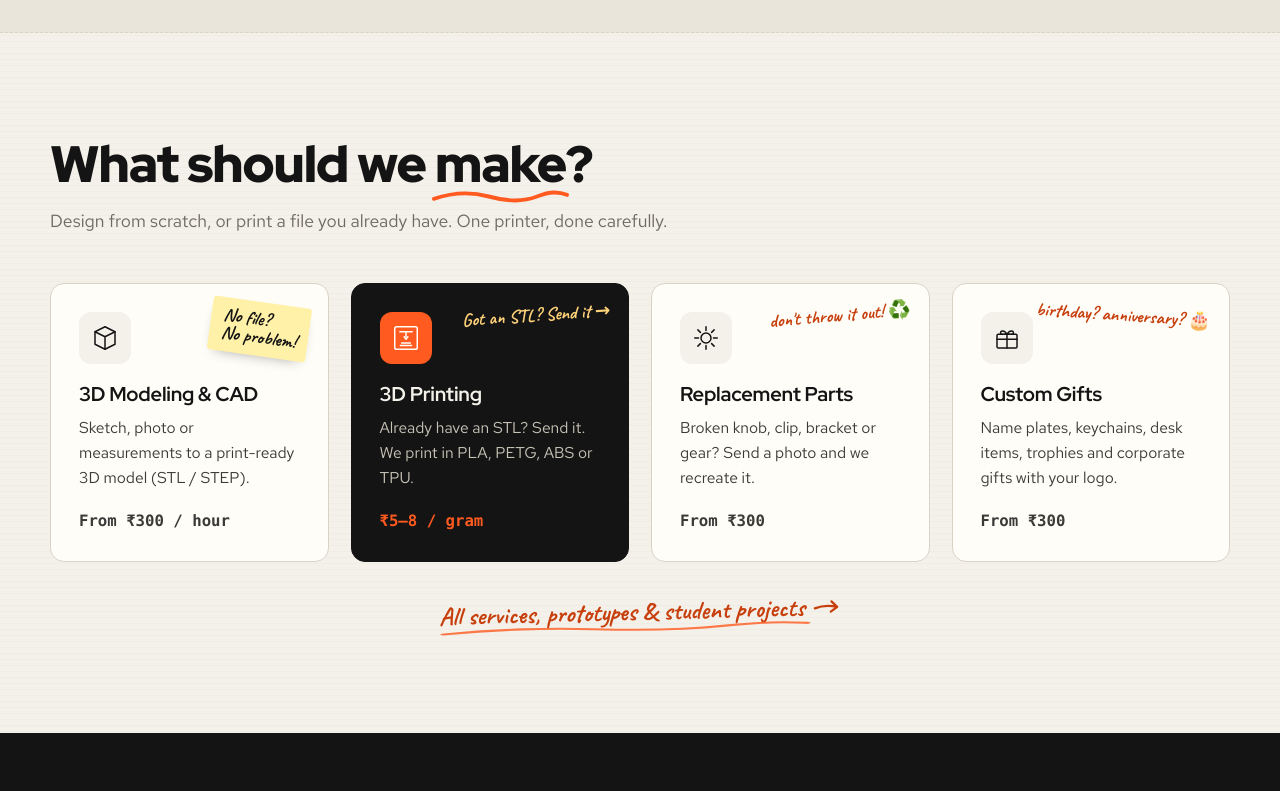
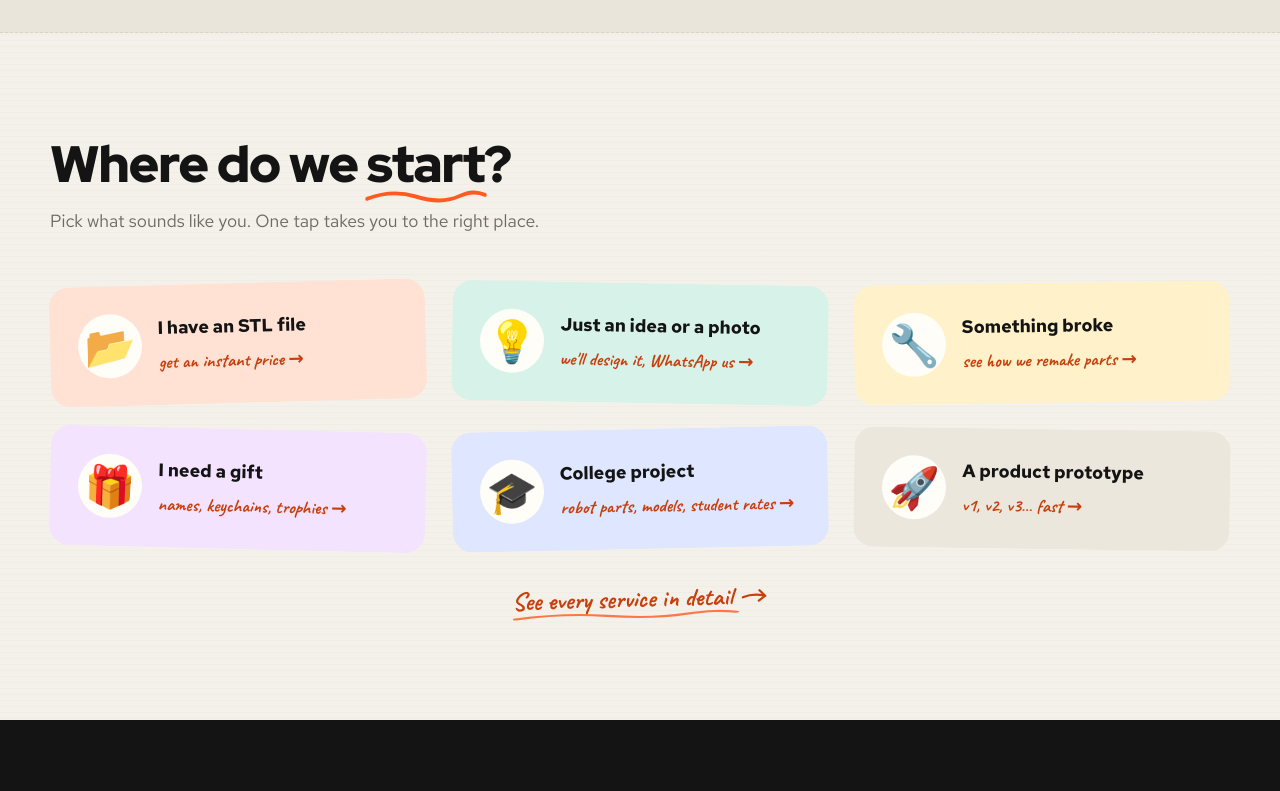
Before and after one commit to amkrys/makemeproto-preview, a plain HTML site: page feature-site-pages/index.html in a window 1280 px wide. Shown: the part 1529-2320 px from the top of the page. Drawn offline with Linux system fonts and the light colour scheme; a web font is replaced by a local one.

Commit message:
preview: feature/site-pages @ 3a4221c

```diff
--- a/feature-site-pages/css/style.css
+++ b/feature-site-pages/css/style.css
@@ -1715,3 +1715,22 @@ input[type="range"] { accent-color: var(--accent); width: 100%; }
 .handlink svg { width: 28px; height: 18px; fill: none; stroke: currentColor; stroke-width: 2.4; stroke-linecap: round; stroke-linejoin: round; transition: transform .25s; }
 .handlink:hover { color: var(--ink); transform: rotate(0deg); }
 .handlink:hover svg { transform: translateX(5px); }
+
+/* v29: home "where do we start?" chooser — big tap targets by situation (the full service cards live on Services) */
+.paths { display: grid; grid-template-columns: repeat(3, minmax(0, 1fr)); gap: clamp(16px, 2.2vw, 26px); }
+.path { display: grid; grid-template-columns: auto 1fr; grid-template-areas: "emoji title" "emoji go"; column-gap: 16px; row-gap: 4px; align-items: center;
+  padding: clamp(18px, 2.4vw, 26px); border-radius: 20px; background: var(--c, var(--paper-2)); border: 2px solid transparent; text-decoration: none; color: var(--ink);
+  transform: rotate(var(--r, 0deg)); transition: transform .25s cubic-bezier(.3,1.4,.5,1), border-color .2s, box-shadow .25s; }
+.path:hover, .path:focus-visible { transform: rotate(0deg) translateY(-4px); border-color: var(--ink); box-shadow: 5px 5px 0 var(--ink); }
+.path__emoji { grid-area: emoji; font-size: clamp(2rem, 3.2vw, 2.6rem); line-height: 1; width: clamp(56px, 5vw, 64px); height: clamp(56px, 5vw, 64px); display: grid; place-items: center;
+  background: var(--white); border-radius: 50%; transition: transform .3s cubic-bezier(.3,1.6,.5,1); }
+.path:hover .path__emoji { transform: rotate(-10deg) scale(1.08); }
+.path b { grid-area: title; font-size: clamp(1.05rem, 1.4vw, 1.2rem); line-height: 1.2; }
+.path__go { grid-area: go; font-size: 1.15rem; line-height: 1.15; color: var(--accent-ink); }
+@media (max-width: 900px) { .paths { grid-template-columns: repeat(2, minmax(0, 1fr)); } }
+@media (max-width: 560px) {
+  .paths { grid-template-columns: 1fr; gap: 12px; }
+  .path { padding: 14px 16px; column-gap: 14px; }
+  .path__emoji { width: 50px; height: 50px; font-size: 1.7rem; }
+}
+.nav__links a.nav__quote[aria-current="page"] { color: var(--accent-ink); }
--- a/feature-site-pages/index.html
+++ b/feature-site-pages/index.html
@@ -10,7 +10,7 @@
   <link rel="preconnect" href="https://fonts.googleapis.com">
   <link rel="preconnect" href="https://fonts.gstatic.com" crossorigin>
   <link href="https://fonts.googleapis.com/css2?family=Red+Hat+Display:wght@500;700;800;900&family=Red+Hat+Text:wght@400;500;600;700&family=Red+Hat+Mono:wght@400;500;600&family=Caveat:wght@500;700&family=Kalam:wght@700&display=swap" rel="stylesheet">
-  <link rel="stylesheet" href="css/style.css?v=20261122j">
+  <link rel="stylesheet" href="css/style.css?v=20261122k">
 </head>
 <body data-page="index">
   <!-- @layout:nav -->
@@ -23,9 +23,8 @@
         <svg class="logo__fil" viewBox="0 0 200 24" preserveAspectRatio="none" aria-hidden="true"><path pathLength="1" d="M3 2c0 10 6 15 22 15 30 0 60-5 100-5 30 0 50 2 60 6 6 2 10-4 4-6s-8 6 8 8"/></svg>
       </a>
       <nav class="nav__links" id="navLinks" aria-label="Main">
-        <a href="pricing.html#quote" class="nav__quote">⚡ Instant price</a>
+        <a href="pricing.html" class="nav__quote">⚡ Instant price</a>
         <a href="services.html">Services</a>
-        <a href="pricing.html">Pricing</a>
         <a href="guide.html">Guide</a>
         <a href="community.html" class="nav__new">Community <i class="hand" aria-hidden="true">new!</i></a>
         <a href="about.html">About us</a>
@@ -191,44 +190,46 @@
       </div>
     </section>
 
-    <!-- ===== WHAT WE MAKE (short) ===== -->
+    <!-- ===== WHERE TO START: pick your situation ===== -->
     <section class="section" id="make">
       <div class="wrap">
         <div class="section__head">
-          <h2 data-en="What should we &lt;span class=&quot;squiggle&quot;&gt;make&lt;/span&gt;?">Kya <span class="squiggle">banwana</span> hai?</h2>
-          <p class="section__sub">Design from scratch, or print a file you already have. One printer, done carefully.</p>
+          <h2 data-en="Where do we &lt;span class=&quot;squiggle&quot;&gt;start&lt;/span&gt;?">Kahan se <span class="squiggle">shuru</span> karein?</h2>
+          <p class="section__sub">Pick what sounds like you. One tap takes you to the right place.</p>
         </div>
-        <div class="cards cards--4">
-          <article class="card">
-            <div class="card__icon"><svg viewBox="0 0 48 48"><path d="M8 34 24 42l16-8V14L24 6 8 14v20Z"/><path d="M8 14l16 8 16-8M24 22v20"/></svg></div>
-            <span class="sticker hand" style="--tilt:8deg">No file?<br>No problem!</span>
-            <h3>3D Modeling &amp; CAD</h3>
-            <p>Sketch, photo or measurements to a print-ready 3D model (STL / STEP).</p>
-            <p class="card__price mono">From ₹300 / hour</p>
-          </article>
-          <article class="card card--hl">
-            <div class="card__icon"><svg viewBox="0 0 48 48"><rect x="6" y="6" width="36" height="36" rx="3"/><path d="M14 14h20M24 14v8"/><path d="m21 22 3 4 3-4"/><path d="M15 36h18M17 32h14"/></svg></div>
-            <span class="cnote hand" style="--tilt:-4deg" aria-hidden="true" data-en="Got an STL? Send it →">STL hai? seedha bhejo →</span>
-            <h3>3D Printing</h3>
-            <p>Already have an STL? Send it. We print in PLA, PETG, ABS or TPU.</p>
-            <p class="card__price mono">₹5–8 / gram</p>
-          </article>
-          <article class="card">
-            <div class="card__icon"><svg viewBox="0 0 48 48"><circle cx="24" cy="24" r="8"/><path d="M24 6v6M24 36v6M6 24h6M36 24h6M11 11l4 4M33 33l4 4M37 11l-4 4M15 33l-4 4"/></svg></div>
-            <span class="cnote hand" style="--tilt:-5deg" aria-hidden="true" data-en="don&#x27;t throw it out! ♻️">mat phenko! ♻️</span>
-            <h3>Replacement Parts</h3>
-            <p>Broken knob, clip, bracket or gear? Send a photo and we recreate it.</p>
-            <p class="card__price mono">From ₹300</p>
-          </article>
-          <article class="card">
-            <div class="card__icon"><svg viewBox="0 0 48 48"><rect x="8" y="18" width="32" height="22" rx="2"/><path d="M8 26h32M24 18v22"/><path d="M24 18c-4-8-12-6-10-1 1 2 6 1 10 1Zm0 0c4-8 12-6 10-1-1 2-6 1-10 1Z"/></svg></div>
-            <span class="cnote hand" style="--tilt:4deg" aria-hidden="true">birthday? anniversary? 🎂</span>
-            <h3>Custom Gifts</h3>
-            <p>Name plates, keychains, desk items, trophies and corporate gifts with your logo.</p>
-            <p class="card__price mono">From ₹300</p>
-          </article>
+        <div class="paths">
+          <a class="path" href="pricing.html#quote" style="--c:#ffe2d4;--r:-1.5deg">
+            <span class="path__emoji" aria-hidden="true">📂</span>
+            <b data-en="I have an STL file">Mere paas STL hai</b>
+            <span class="path__go hand" data-en="get an instant price →">instant price lo →</span>
+          </a>
+          <a class="path" href="#" data-wa="Design request ✏️|I only have an idea / photo. Can you design it?" style="--c:#d7f3e9;--r:1deg">
+            <span class="path__emoji" aria-hidden="true">💡</span>
+            <b data-en="Just an idea or a photo">Sirf idea ya photo hai</b>
+            <span class="path__go hand" data-en="we'll design it, WhatsApp us →">design hum karenge, WhatsApp karo →</span>
+          </a>
+          <a class="path" href="services.html#fixer" style="--c:#fff1c9;--r:-.8deg">
+            <span class="path__emoji" aria-hidden="true">🔧</span>
+            <b data-en="Something broke">Kuch toot gaya</b>
+            <span class="path__go hand" data-en="see how we remake parts →">part dobara banwao →</span>
+          </a>
+          <a class="path" href="services.html#services" style="--c:#f4e3ff;--r:1.4deg">
+            <span class="path__emoji" aria-hidden="true">🎁</span>
+            <b data-en="I need a gift">Gift chahiye</b>
+            <span class="path__go hand" data-en="names, keychains, trophies →">naam, keychain, trophy →</span>
+          </a>
+          <a class="path" href="services.html#uses" style="--c:#dfe6ff;--r:-1.2deg">
+            <span class="path__emoji" aria-hidden="true">🎓</span>
+            <b data-en="College project">College project</b>
+            <span class="path__go hand" data-en="robot parts, models, student rates →">robot parts, models, student rates →</span>
+          </a>
+          <a class="path" href="services.html#services" style="--c:#ece7dc;--r:.8deg">
+            <span class="path__emoji" aria-hidden="true">🚀</span>
+            <b data-en="A product prototype">Product ka prototype</b>
+            <span class="path__go hand" data-en="v1, v2, v3… fast →">v1, v2, v3… fatafat →</span>
+          </a>
         </div>
-        <p class="more"><a href="services.html" class="handlink"><span data-en="All services, prototypes &amp;amp; student projects">Saari services, prototypes &amp; student projects</span> <svg viewBox="0 0 30 18" aria-hidden="true"><path d="M2 10c8-3 16-3 24-1m0 0-6-6m6 6-7 5"/></svg></a></p>
+        <p class="more"><a href="services.html" class="handlink"><span data-en="See every service in detail">Saari services detail mein dekho</span> <svg viewBox="0 0 30 18" aria-hidden="true"><path d="M2 10c8-3 16-3 24-1m0 0-6-6m6 6-7 5"/></svg></a></p>
       </div>
     </section>
 
@@ -313,8 +314,7 @@
       </div>
       <nav class="footer__links" aria-label="Footer">
         <a href="services.html">Services</a>
-        <a href="pricing.html#quote">Instant Quote</a>
-        <a href="pricing.html#materials">Materials</a>
+        <a href="pricing.html">Instant price &amp; materials</a>
         <a href="guide.html">Guide &amp; FAQ</a>
         <a href="community.html">3D Adda</a>
         <a href="about.html">About us</a>
@@ -366,7 +366,7 @@
   </a>
   <!-- @end -->
 
-  <script src="js/main.js?v=20261122j"></script>
-<div style="position:fixed;left:50%;transform:translateX(-50%);bottom:0;z-index:9999;background:#141414;color:#fffdf8;font:600 12px/1.4 monospace;padding:5px 12px;border-radius:8px 8px 0 0;pointer-events:none">TEST SITE · feature/site-pages · c79590f · live site is makemeproto.com</div>
+  <script src="js/main.js?v=20261122k"></script>
+<div style="position:fixed;left:50%;transform:translateX(-50%);bottom:0;z-index:9999;background:#141414;color:#fffdf8;font:600 12px/1.4 monospace;padding:5px 12px;border-radius:8px 8px 0 0;pointer-events:none">TEST SITE · feature/site-pages · 3a4221c · live site is makemeproto.com</div>
 </body>
 </html>
--- a/feature-site-pages/js/main.js
+++ b/feature-site-pages/js/main.js
@@ -122,7 +122,7 @@ function initNav() {
   const here = (location.pathname.split("/").pop() || "index.html").toLowerCase();
   $$("a", links).forEach((a) => {
     const file = (a.getAttribute("href") || "").split("#")[0].toLowerCase();
-    if (file && file === here && !a.classList.contains("nav__quote")) a.setAttribute("aria-current", "page");
+    if (file && file === here) a.setAttribute("aria-current", "page");
   });
   $$("a", links).forEach((a) =>
     a.addEventListener("click", () => {
@@ -1033,6 +1033,7 @@ function initGuide() {
         ? ["Psst! 👋 Main Proto. Printer pe tap karo, ya ye dabao 👇", "Psst! 👋 I'm Proto. Tap the printer, or tap here 👇"]
         : ["Psst! 👋 Main Proto. Printer pe mouse upar-neeche karo, ya ye dabao 👇", "Psst! 👋 I'm Proto. Move your mouse over the printer, or tap here 👇"]).concat([ { hi: "▶ Print karke dikhao", en: "▶ Show me a print", run: () => { scrollToPrinter(); setTimeout(() => P()?.print(), 400); } }]),
     services: ["Kuch bhi banwana ho, yahan se shuru karo 🛠️", "Whatever you need made, start here 🛠️"],
+    make: ["Jo aap pe fit baithe, wahi chuno 👆", "Tap the one that sounds like you 👆"],
     intro: ["Neeche ek printer hai, khud chalake dekho 👇", "There's a printer just below, try it yourself 👇", { hi: "🖨️ Printer dikhao", en: "🖨️ Show me", run: () => $("#play")?.scrollIntoView({ behavior: "smooth" }) }],
     hello: ["WhatsApp sabse fast hai, try karo 💬", "WhatsApp is fastest, give it a try 💬"],
     "page-pricing": ["STL hai? Neeche daalo, price turant ⚡", "Got an STL? Drop it below for an instant price ⚡", { hi: "📂 STL chuno", en: "📂 Choose STL", run: () => $("#stlFile")?.click() }],
@@ -1091,7 +1092,7 @@ function initGuide() {
     say("hero", true);
   });
   // which section is in the middle of the screen?
-  const map = [[".intro", "intro"], ["#play", "hero"], ["#make", "services"], ["#ourwork", "work"], ["#hello", "hello"], ["#services", "services"], ["#uses", "uses"], ["#process", "process"], ["#quote", "quote"],
+  const map = [[".intro", "intro"], ["#play", "hero"], ["#make", "make"], ["#ourwork", "work"], ["#hello", "hello"], ["#services", "services"], ["#uses", "uses"], ["#process", "process"], ["#quote", "quote"],
     ["#prices", "prices"], ["#materials", "materials"], ["#fixer", "fixer"], ["#work", "work"], ["#makers", "makers"],
     ["#tips", "tips"], ["#adda", "adda"], ["#reviews", "reviews"], ["#faq", "faq"], ["#contact", "contact"]];
   if ("IntersectionObserver" in window) {
@@ -1199,7 +1200,7 @@ function initGuideFun() {
 
   /* smart placement: when he talks, stand where the bubble covers the least real content */
   let pinned = false, tuckT = 0;
-  const IMPORTANT = ".play__title,.homecta__btns,.howto,.makeit,.snap,.chatmock,.intro__tag,h1,h2,h3,.hero__lead,.hero__nofile,.hero__chips,.section__head p,.section__sub,.eyebrow,.btn,.hero__cta,input,select,textarea,.printer__frame,.shelf,.spools,.printer__readout,.card,.ex,.mat,.uses__panel,.uses__tabs,.quote__result,.drop,.compare,.notebook,.maker,.note,.fix,.tile,summary,.step,.nameideas,.nametag,.review__card,.adda__card,.contact__form";
+  const IMPORTANT = ".path,.play__title,.homecta__btns,.howto,.makeit,.snap,.chatmock,.intro__tag,h1,h2,h3,.hero__lead,.hero__nofile,.hero__chips,.section__head p,.section__sub,.eyebrow,.btn,.hero__cta,input,select,textarea,.printer__frame,.shelf,.spools,.printer__readout,.card,.ex,.mat,.uses__panel,.uses__tabs,.quote__result,.drop,.compare,.notebook,.maker,.note,.fix,.tile,summary,.step,.nameideas,.nametag,.review__card,.adda__card,.contact__form";
   function overlap(a, b) { const w = Math.min(a.right, b.right) - Math.max(a.left, b.left), h = Math.min(a.bottom, b.bottom) - Math.max(a.top, b.top); return w > 0 && h > 0 ? w * h : 0; }
   function findSpot() {
     if (pinned || g.classList.contains("dragging") || g.classList.contains("away")) return;
```
Also changed, not shown: feature-site-pages/about.html (+5 -21 lines), feature-site-pages/community.html (+5 -7 lines), feature-site-pages/contact.html (+5 -7 lines), feature-site-pages/guide.html (+5 -7 lines), feature-site-pages/pricing.html (+5 -7 lines), feature-site-pages/services.html (+5 -7 lines).
